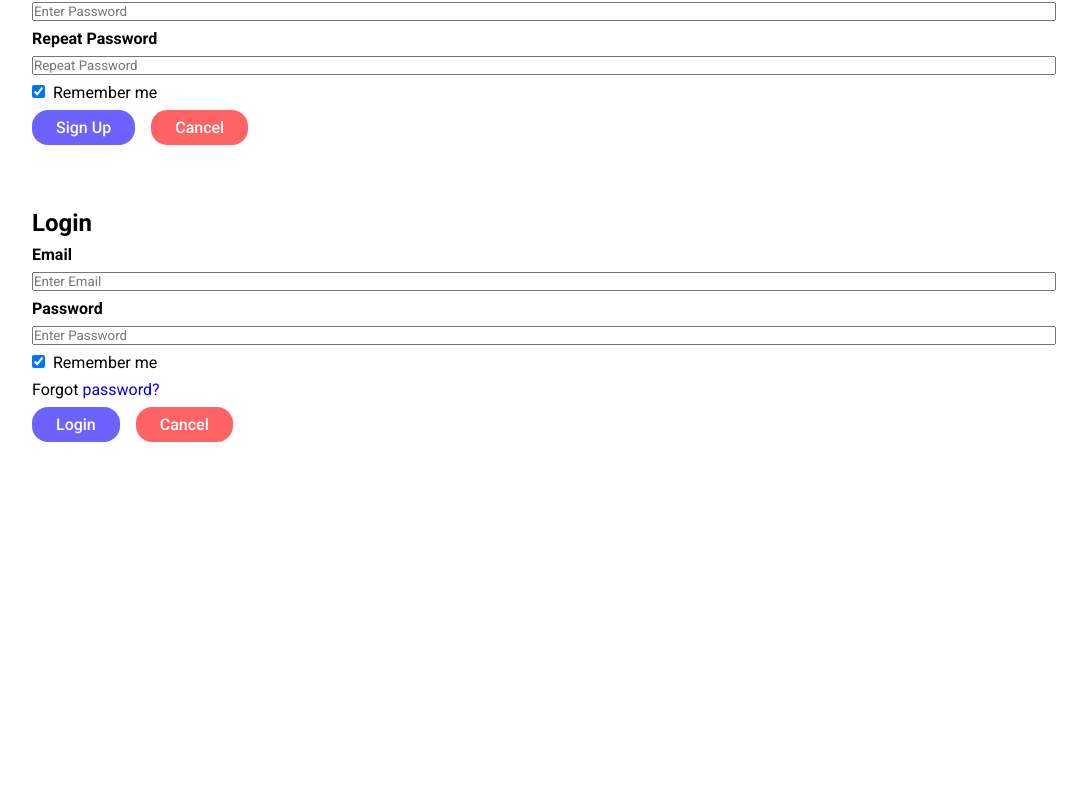
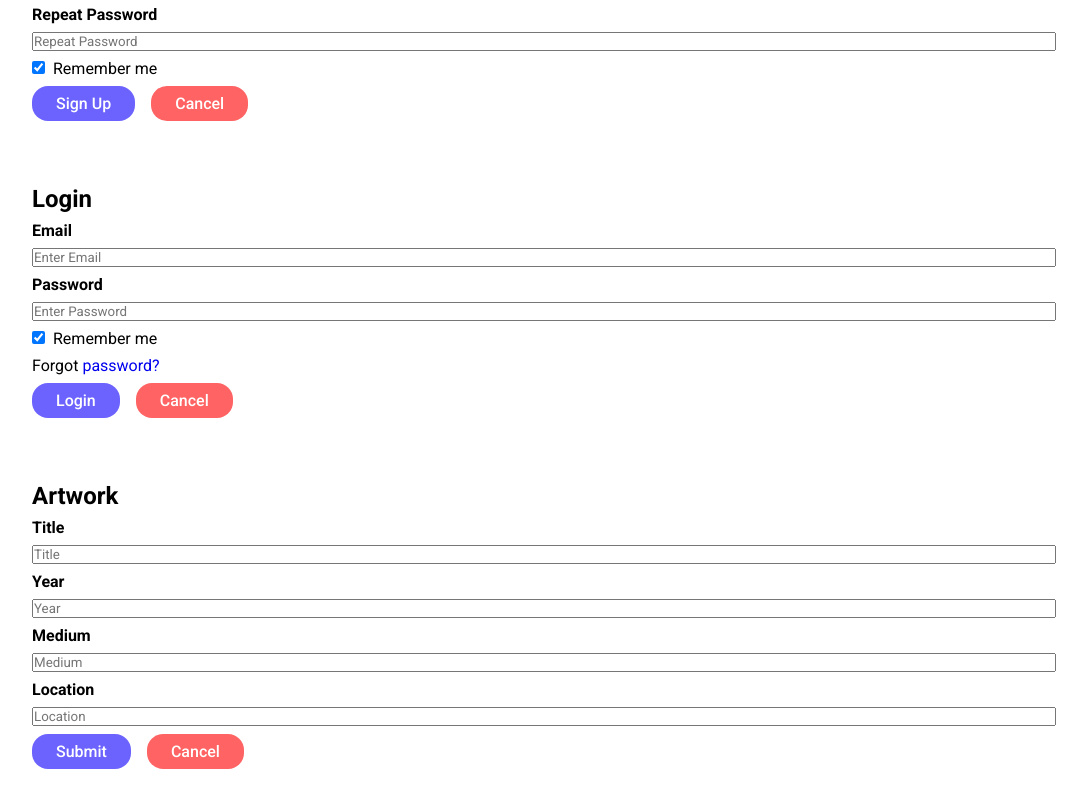
Before and after one commit to EmilyAMartin/art-inventory-website, a React (Create React App) app: page / in a window 1280 px wide. Shown: the part 739-1540 px from the top of the page, without its empty margins (96-1183 px from the left). Before the commit the page ends 1213 px from the top, so only its background shows below. Built offline with nearby package versions, Linux system fonts and the light colour scheme.

Commit message:
Working on artwork modal

```diff
--- a/src/App.css
+++ b/src/App.css
@@ -67,7 +67,7 @@ a:hover {
 .home-banner-container {
   position: relative;
   display: flex;
-  padding-top: 3rem;
+  padding-top: 1.5rem;
 }
 .home-bannerImage-container {
   position: absolute;
@@ -123,7 +123,8 @@ a:hover {
 }
 
 .registration-form-container,
-.login-form-container {
+.login-form-container,
+.artwork-form-container {
   padding: 2rem 2rem;
   gap: 0.5rem;
   display: flex;
@@ -131,7 +132,8 @@ a:hover {
   justify-content: center;
 }
 .registration-header,
-.login-header {
+.login-header,
+.artwork-header {
   font-size: 1.5rem;
   font-weight: 600;
 }
--- a/src/App.js
+++ b/src/App.js
@@ -2,6 +2,7 @@ import "./App.css";
 import Home from "./Components/Home";
 import Registration from "./Components/Registration";
 import Login from "./Components/Login";
+import Artwork from "./Components/Artwork";
 
 function App() {
   return (
@@ -9,6 +10,7 @@ function App() {
       <Home />
       <Registration />
       <Login />
+      <Artwork />
     </div>
   );
 }
--- /dev/null
+++ b/src/Components/Artwork.js
@@ -0,0 +1,31 @@
+import React from 'react'
+
+const Artwork = () => {
+  return (
+
+
+      <div className='artwork-form-container'>
+        <div className='artwork-header'>Artwork</div>
+
+        <label for='title'><b>Title</b></label>
+        <input aria-label='title' type='text' placeholder='Title' name='title' required/>
+
+        <label for='year'><b>Year</b></label>
+        <input aria-label='year' type='text' placeholder='Year' name='year' required/>
+
+        <label for='medium'><b>Medium</b></label>
+        <input aria-label='medium' type='text' placeholder='Medium' name='medium' required/>
+
+        <label for='Location'><b>Location</b></label>
+        <input aria-label='location' type='text' placeholder='Location' name='location' required/>
+
+        <div className='login-buttons'>
+          <button type='submit-button' className='submit-button'>Submit</button>
+          <button type='button' className='cancel-button'>Cancel</button>
+        </div>
+
+      </div>
+  )
+}
+
+export default Artwork
--- a/src/Components/Registration.js
+++ b/src/Components/Registration.js
@@ -4,7 +4,7 @@ const Registration = () => {
   return (
 
 
-      <div id='registration-modal' className='registration-form-container'>
+      <div className='registration-form-container'>
         <div className='registration-header'>Sign Up</div>
         <div className='registration-primary-text'> Please fill in this form to create an account.</div>
 
@@ -27,9 +27,6 @@ const Registration = () => {
           <button type='button' className='cancel-button'>Cancel</button>
         </div>
       </div>
-
-
-
   )
 }
 
```
